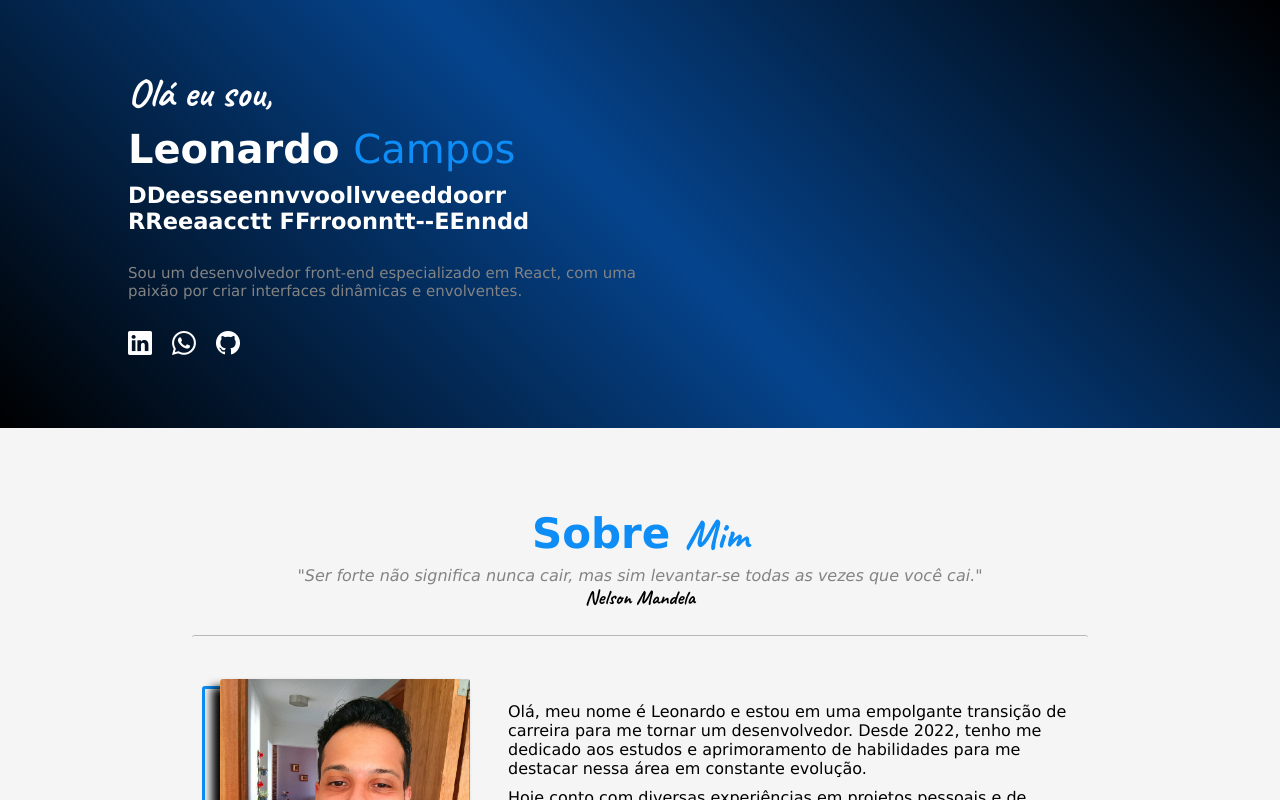
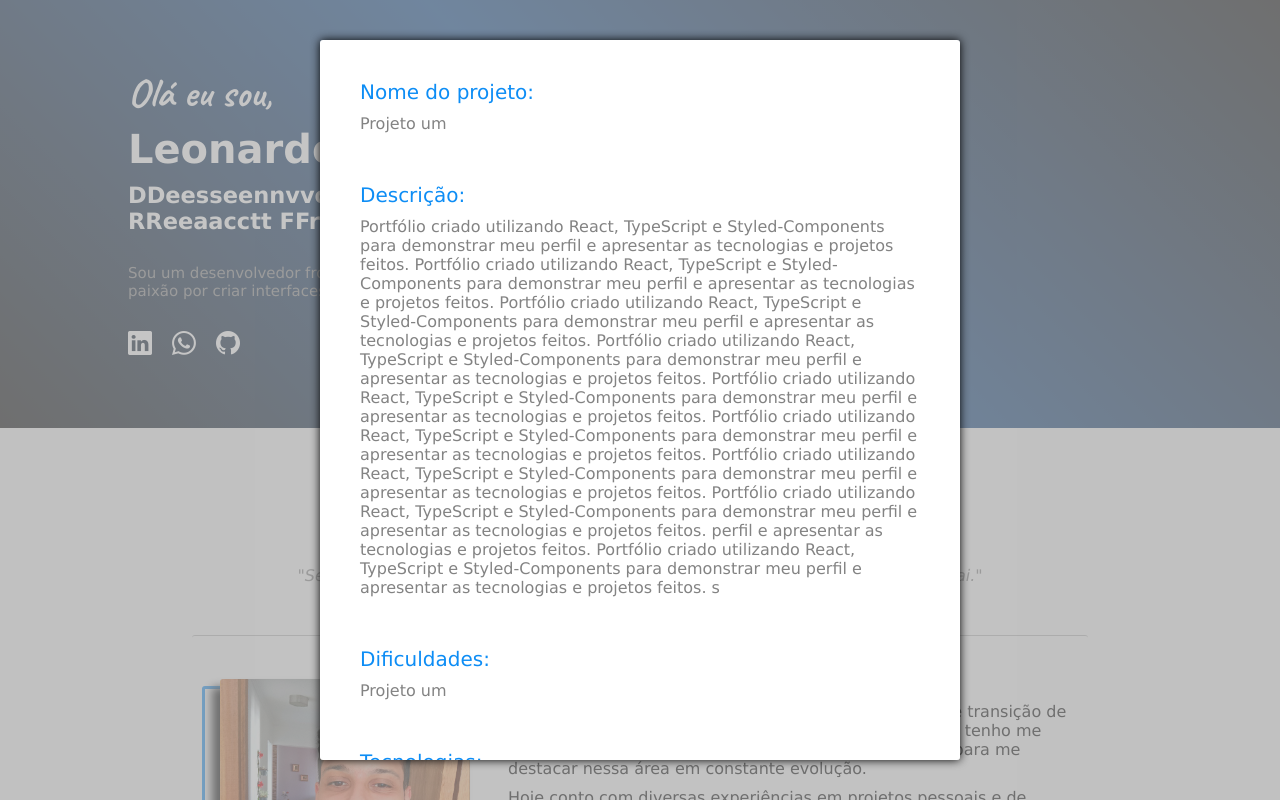
Before and after one commit to CamposLeo95/portifolio, a React (Vite) app: page / in a window 1280 px wide. Shown: the top 800 px of the page. Built offline with nearby package versions, Linux system fonts and the light colour scheme.

Commit message:
alteraçoes

```diff
--- a/src/assets/Data/data.tsx
+++ b/src/assets/Data/data.tsx
@@ -1,43 +1,5 @@
 // ----------------------------------
 
-export const linguagens = [
-    {
-        id: 0,
-        title: "JavaScript",
-        mainText: "JavaScript é uma linguagem de programação utilizada para criar interatividade em páginas web e aplicativos. Ela permite a criação de animações, jogos e formulários interativos, entre outros recursos dinâmicos. É versátil e pode ser utilizado tanto no lado do cliente quanto do servidor.",
-        color: "#dfb600"
-    },
-    {
-        id: 1,
-        title: "React JS",
-        mainText: "React é uma biblioteca JavaScript para criação de interfaces de usuário declarativas e componentizadas, com alto desempenho e escalabilidade. Foi criada pelo Facebook, é amplamente utilizada em aplicações web e móveis, e utiliza o conceito de Virtual DOM para melhorar a performance das aplicações.",
-        color: "#2f9afd"
-    },
-    {
-        id: 2,
-        title: "TypeScript",
-        mainText: "TypeScript é uma linguagem de programação que estende o JavaScript, adicionando recursos de tipagem estática e suporte a recursos adicionais como classes, interfaces e enums. Esses recursos tornam mais fácil identificar erros no código durante a fase de desenvolvimento e ajudam a criar aplicativos escaláveis e robustos.",
-        color: "#1e62f5"
-    },
-    {
-        id: 3,
-        title: "HTML",
-        mainText: "HTML é uma linguagem de marcação utilizada para estruturar e exibir conteúdo na web, usando uma sintaxe baseada em tags para identificar elementos como cabeçalhos, parágrafos, imagens, links e formulários. Ele é interpretado pelos navegadores da web e é fundamental para a construção de sites e aplicativos da web",
-        color: "#f5621e"
-    },
-    {
-        id: 4,
-        title: "CSS",
-        mainText: "CSS é uma linguagem de estilo que permite controlar a aparência e o layout do conteúdo em uma página web. Com ele, é possível aplicar estilos a elementos HTML, criar designs mais flexíveis e adaptáveis, melhorar a manutenção e reutilização de código e criar experiências interativas e visualmente atraentes na web.",
-        color: "#1256e9"
-    },
-    {
-        id: 5,
-        title: "Node.JS",
-        mainText: "Node.js é uma plataforma de desenvolvimento de software que executa código JavaScript fora do navegador, sendo altamente eficiente e escalável para aplicativos de rede em tempo real. Ele ja possui um grande ecossistema de módulos e pacotes disponíveis para facilitar o desenvolvimento de aplicativos",
-        color: "#90df29"
-    },
-]
 
 // ----------------------------------
 
@@ -51,28 +13,37 @@ import poke from "../img/poke.png"
 import port from "../img/port.png"
 
 export const projetos = [
+
+
     {
         id: 0,
-        image: port,
-        title: "Portfolio",
-        tecnologies: [iconTec.ts, iconTec.react, iconTec.html, iconTec.css, iconTec.git],
-        linkProject: "./",
-        linkGitHub: "https://github.com/CamposLeo95/Portifolio",
-        description: "Portfólio criado utilizando React, TypeScript e Styled-Components para demonstrar meu perfil e apresentar as tecnologias e projetos feitos.",
+        title: "Churrascometro",
+        image: churras,
+        tecnologies: [iconTec.js, iconTec.html, iconTec.css, iconTec.git],
+        linkProject: "https://camposleo95.github.io/Projeto-Churrascometro/",
+        linkGitHub: "https://github.com/CamposLeo95/Projeto-Churrascometro",
+        description: "Projeto simples que consiste em simular a quantidade de itens necessários para realizar um churrasco, com base no número de pessoas e tempo de duração do evento. Feito para treinar logica de programação",
     },
-
     {
         id: 1,
-        image: poke,
-        title: "Pokedex",
-        tecnologies: [iconTec.react, iconTec.html, iconTec.css, iconTec.git],
-        linkProject: "https://projeto-pokedex-sand.vercel.app/",
-        linkGitHub: "https://github.com/CamposLeo95/projeto_pokedex",
-        description: "Aplicação desenvolvida em React, consumindo a API da PokeAPI com o Axios para obter os dados dos através de requisições GET e exibi-los na página inicial. Com redirecionamento de rotas feito em react-router-dom",
+        title: "Previsão do tempo",
+        image: previsao,
+        tecnologies: [iconTec.js, iconTec.html, iconTec.css, iconTec.git],
+        linkProject: "https://camposleo95.github.io/Projeto-previsao-tempo/",
+        linkGitHub: "https://github.com/CamposLeo95/Projeto-previsao-tempo",
+        description: "Projeto criado para consumo de uma API de previsão do tempo utilizando fetch para fazer a requisição com o Back-End ",
     },
-
     {
         id: 2,
+        title: "Jogo da velha",
+        image: velha,
+        tecnologies: [iconTec.js, iconTec.html, iconTec.css, iconTec.git],
+        linkProject: "https://camposleo95.github.io/Jogo-da-Velha/",
+        linkGitHub: "https://github.com/CamposLeo95/Jogo-da-Velha",
+        description: "Jogo da Velha construido utilizando as tecnologias basicas HTML, CSS e JavaScript. Projeto criado para pratica de logica de programação basica",
+    },
+    {
+        id: 3,
         image: todo,
         title: "Todo List",
         tecnologies: [iconTec.ts, iconTec.react, iconTec.html, iconTec.css, iconTec.git],
@@ -82,32 +53,22 @@ export const projetos = [
     },
 
     {
-        id: 3,
-        title: "Jogo da velha",
-        image: velha,
-        tecnologies: [iconTec.js, iconTec.html, iconTec.css, iconTec.git],
-        linkProject: "https://camposleo95.github.io/Jogo-da-Velha/",
-        linkGitHub: "https://github.com/CamposLeo95/Jogo-da-Velha",
-        description: "Jogo da Velha construido utilizando as tecnologias basicas HTML, CSS e JavaScript. Projeto criado para pratica de logica de programação basica",
+        id: 4,
+        image: poke,
+        title: "Pokedex",
+        tecnologies: [iconTec.react, iconTec.html, iconTec.css, iconTec.git],
+        linkProject: "https://projeto-pokedex-sand.vercel.app/",
+        linkGitHub: "https://github.com/CamposLeo95/projeto_pokedex",
+        description: "Aplicação desenvolvida em React, consumindo a API da PokeAPI com o Axios para obter os dados dos através de requisições GET e exibi-los na página inicial. Com redirecionamento de rotas feito em react-router-dom",
     },
-
-    {
-        id: 4,
-        title: "Previsão do tempo",
-        image: previsao,
-        tecnologies: [iconTec.js, iconTec.html, iconTec.css, iconTec.git],
-        linkProject: "https://camposleo95.github.io/Projeto-previsao-tempo/",
-        linkGitHub: "https://github.com/CamposLeo95/Projeto-previsao-tempo",
-        description: "Projeto criado para consumo de uma API de previsão do tempo utilizando fetch para fazer a requisição com o Back-End ",
-    },
-
     {
         id: 5,
-        title: "Churrascometro",
-        image: churras,
-        tecnologies: [iconTec.js, iconTec.html, iconTec.css, iconTec.git],
-        linkProject: "https://camposleo95.github.io/Projeto-Churrascometro/",
-        linkGitHub: "https://github.com/CamposLeo95/Projeto-Churrascometro",
-        description: "Projeto simples que consiste em simular a quantidade de itens necessários para realizar um churrasco, com base no número de pessoas e tempo de duração do evento. Feito para treinar logica de programação",
-    },
+        image: port,
+        title: "Portfolio",
+        tecnologies: [iconTec.ts, iconTec.react, iconTec.html, iconTec.css, iconTec.git],
+        linkProject: "./",
+        linkGitHub: "https://github.com/CamposLeo95/Portifolio",
+        description: "Portfólio criado utilizando React, TypeScript e Styled-Components para demonstrar meu perfil e apresentar as tecnologias e projetos feitos.",
+    }
+
 ]
--- /dev/null
+++ b/src/components/ModalProjeto/index.tsx
@@ -0,0 +1,41 @@
+import * as S from './styles'
+
+interface ComponentNameProps {
+
+}
+export default function ModalProjeto(props: ComponentNameProps) {
+    return (
+        <S.Container>
+            <S.CardModal>
+                <S.FieldModal>
+                    <S.Title>Nome do projeto: </S.Title>
+                    <S.Content>Projeto um</S.Content>
+                </S.FieldModal>
+                <S.FieldModal>
+                    <S.Title>Descrição: </S.Title>
+                    <S.Content>
+                        Portfólio criado utilizando React, TypeScript e Styled-Components para demonstrar meu perfil e apresentar as tecnologias e projetos feitos.
+                        Portfólio criado utilizando React, TypeScript e Styled-Components para demonstrar meu perfil e apresentar as tecnologias e projetos feitos.
+                        Portfólio criado utilizando React, TypeScript e Styled-Components para demonstrar meu perfil e apresentar as tecnologias e projetos feitos.
+                        Portfólio criado utilizando React, TypeScript e Styled-Components para demonstrar meu perfil e apresentar as tecnologias e projetos feitos.
+                        Portfólio criado utilizando React, TypeScript e Styled-Components para demonstrar meu perfil e apresentar as tecnologias e projetos feitos.
+                        Portfólio criado utilizando React, TypeScript e Styled-Components para demonstrar meu perfil e apresentar as tecnologias e projetos feitos.
+                        Portfólio criado utilizando React, TypeScript e Styled-Components para demonstrar meu perfil e apresentar as tecnologias e projetos feitos.
+                        Portfólio criado utilizando React, TypeScript e Styled-Components para demonstrar meu perfil e apresentar as tecnologias e projetos feitos.
+                        perfil e apresentar as tecnologias e projetos feitos.
+                        Portfólio criado utilizando React, TypeScript e Styled-Components para demonstrar meu perfil e apresentar as tecnologias e projetos feitos.
+                        s
+                    </S.Content>
+                </S.FieldModal>
+                <S.FieldModal>
+                    <S.Title>Dificuldades: </S.Title>
+                    <S.Content>Projeto um</S.Content>
+                </S.FieldModal>
+                <S.FieldModal>
+                    <S.Title>Tecnologias: </S.Title>
+                    <S.Content>Projeto um</S.Content>
+                </S.FieldModal>
+            </S.CardModal>
+        </S.Container>
+    )
+}
--- /dev/null
+++ b/src/components/ModalProjeto/styles.tsx
@@ -0,0 +1,48 @@
+import styled from "styled-components";
+
+export const Container = styled.div`
+    width: 100vw;
+    height: 100vh;
+    display: flex;
+    justify-content: center;
+    align-items: center;
+    position: fixed;
+    top: 0;
+    z-index: 10;
+    background-color: #a8a8a8a9;
+
+`
+
+export const CardModal = styled.div`
+    min-width: 400px;
+    max-width: 50%;
+    min-height: 450px;
+    max-height: 90vh;
+    background-color: white;
+    padding: 20px;
+    display: flex;
+    flex-direction: column;
+    gap: 10px;
+    margin: 0px 25px;
+    box-shadow: 0px 0px 10px black;
+    overflow: auto;
+    border-radius: 3px;
+    scrollbar-width: thin;
+    scrollbar-color: var(--cor-azul-claro) #f0f0f0;
+`
+
+export const FieldModal = styled.div`
+    padding: 20px;
+    display: flex;
+    flex-direction: column;
+    gap: 10px;
+`
+
+export const Title = styled.span`
+    font-size: 20px;
+    color: var(--cor-azul-claro);
+`
+export const Content = styled.span`
+    font-size: 16px;
+    color: #838383
+`
--- a/src/components/sections/Projects/index.tsx
+++ b/src/components/sections/Projects/index.tsx
@@ -2,18 +2,22 @@ import { projetos } from "../../../assets/Data/data"
 
 import { SecondContainer } from "./styles"
 import CardProjeto from "../../CardProjeto"
+import ModalProjeto from "../../ModalProjeto"
 
 export default function Projects() {
     return (
         <SecondContainer>
+            <ModalProjeto />
             <div className="card-projetos">
                 <h2>
                     <span>Meus, </span>
                     <span className="span-about-two">Projetos</span>
                 </h2>
-                {projetos.map((projeto) => (
-                    <CardProjeto dataProjeto={projeto} />
-                ))}
+                <div className="container-cards-projeto">
+                    {projetos.map((projeto) => (
+                        <CardProjeto dataProjeto={projeto} />
+                    ))}
+                </div>
             </div>
         </SecondContainer>
     )
--- a/src/components/sections/Skills/index.tsx
+++ b/src/components/sections/Skills/index.tsx
@@ -1,7 +1,7 @@
 // Styles
 import { SecondContainer } from "./styles"
 
-import { RiComputerLine } from "react-icons/ri"
+import { RiComputerLine, RiDatabase2Line, RiFileSettingsLine } from "react-icons/ri"
 
 import { iconTecArray } from "../../../assets/Data/images";
 
@@ -16,12 +16,12 @@ export default function Skills() {
             content: "Criação de landing pages responsivas utilizando ferramentas que tragam uma melhor experiência para o usuário e mais engajamento."
         },
         {
-            icon: <RiComputerLine />,
+            icon: <RiFileSettingsLine />,
             title: "Aplicações Web",
             content: "Crio sistemas Web que tornam a vida do usuário mais fácil utilizando as principais ferramentas do mercado. Com o objetivo de entregar soluções que tenham desde simples funcionalidades, até sistemas mais complexos e robustos"
         },
         {
-            icon: <RiComputerLine />,
+            icon: <RiDatabase2Line />,
             title: "Back End",
             content: "Desenvolvimento de um sistema backend que entregue rotas funcionais a uma aplicação utilizando NodeJS, Banco de Dados SQL e noSQL"
         },
```
Also changed, not shown: src/components/CardProjeto/index.tsx (+7 -1 lines), src/components/CardSkill/index.tsx (+5 -6 lines), src/components/CardSkill/styles.tsx (+5 -2 lines), src/components/sections/Projects/styles.tsx (+9 -1 lines).
